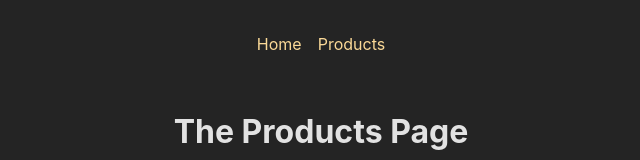
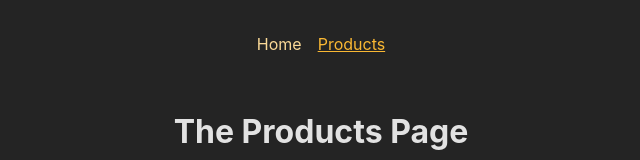
Before and after one commit to bijoymogor/ReactRouting, a React (Create React App) app: page /products in a window 1280 px wide. Shown: the top 160 px of the page, without its empty margins (319-959 px from the left). Built offline with nearby package versions, Linux system fonts and the light colour scheme.

Commit message:
Styling Nav Links with react-router-dom

```diff
--- a/src/components/MainNavigation.js
+++ b/src/components/MainNavigation.js
@@ -1,5 +1,7 @@
 import React from 'react';
 import { Link } from 'react-router-dom';
+
+import { NavLink } from 'react-router-dom';
 
 import classes from './MainNavigation.module.css';
 
@@ -8,8 +10,11 @@
         <header className={classes.header}>
             <nav>
                 <ul className={classes.list}>
-                    <li><Link to='/'>Home</Link></li>
-                    <li><Link to='/products'>Products</Link></li>
+                    {/* <li><Link to='/'>Home</Link></li>
+                    <li><Link to='/products'>Products</Link></li> */}
+
+                    <NavLink to="/" className={({isActive}) => isActive ? classes.active : undefined } end>Home</NavLink>
+                    <NavLink to="/products" className={({ isActive }) => isActive ? classes.active : undefined} end>Products</NavLink>
                 </ul>
             </nav>
         </header>
```
